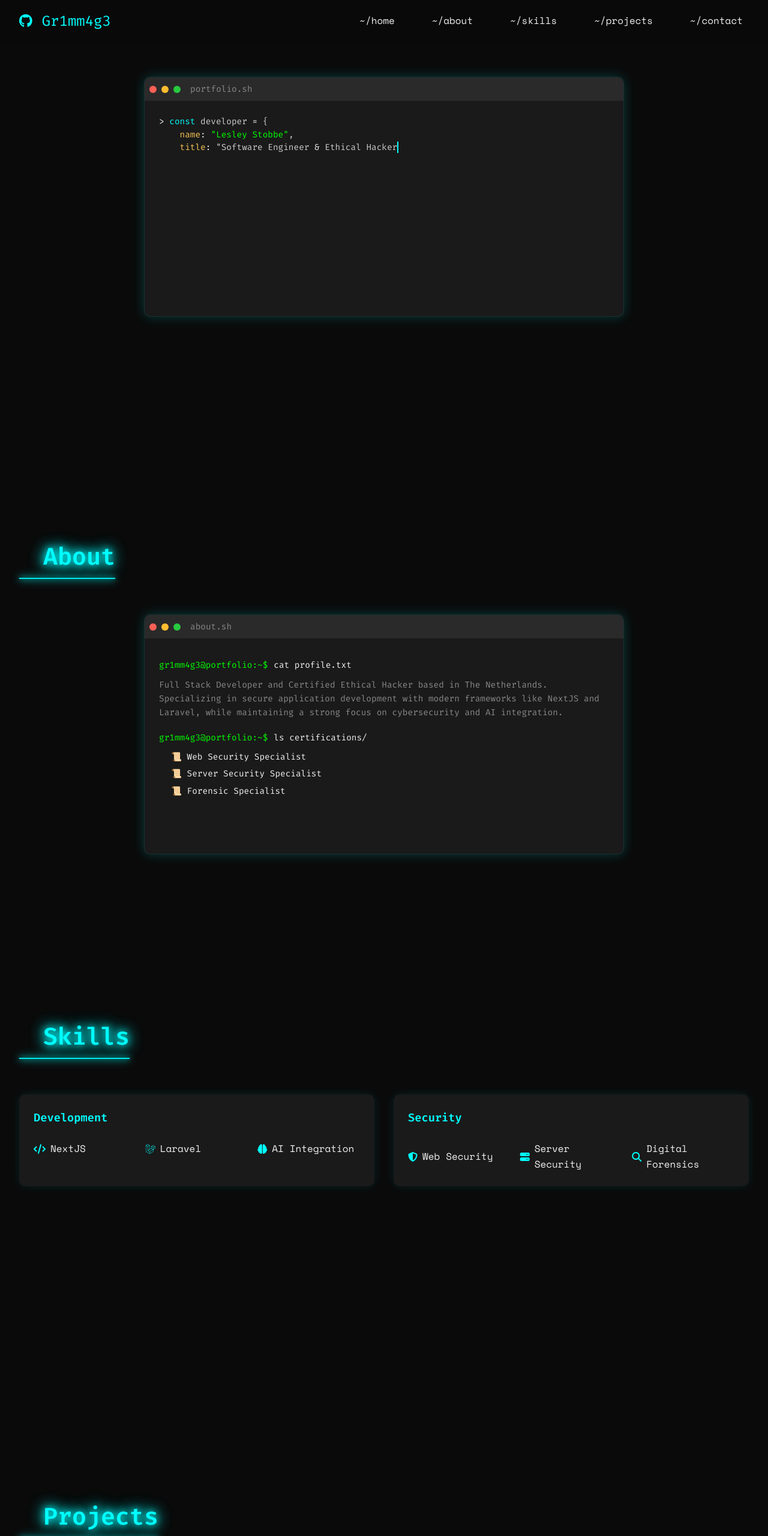
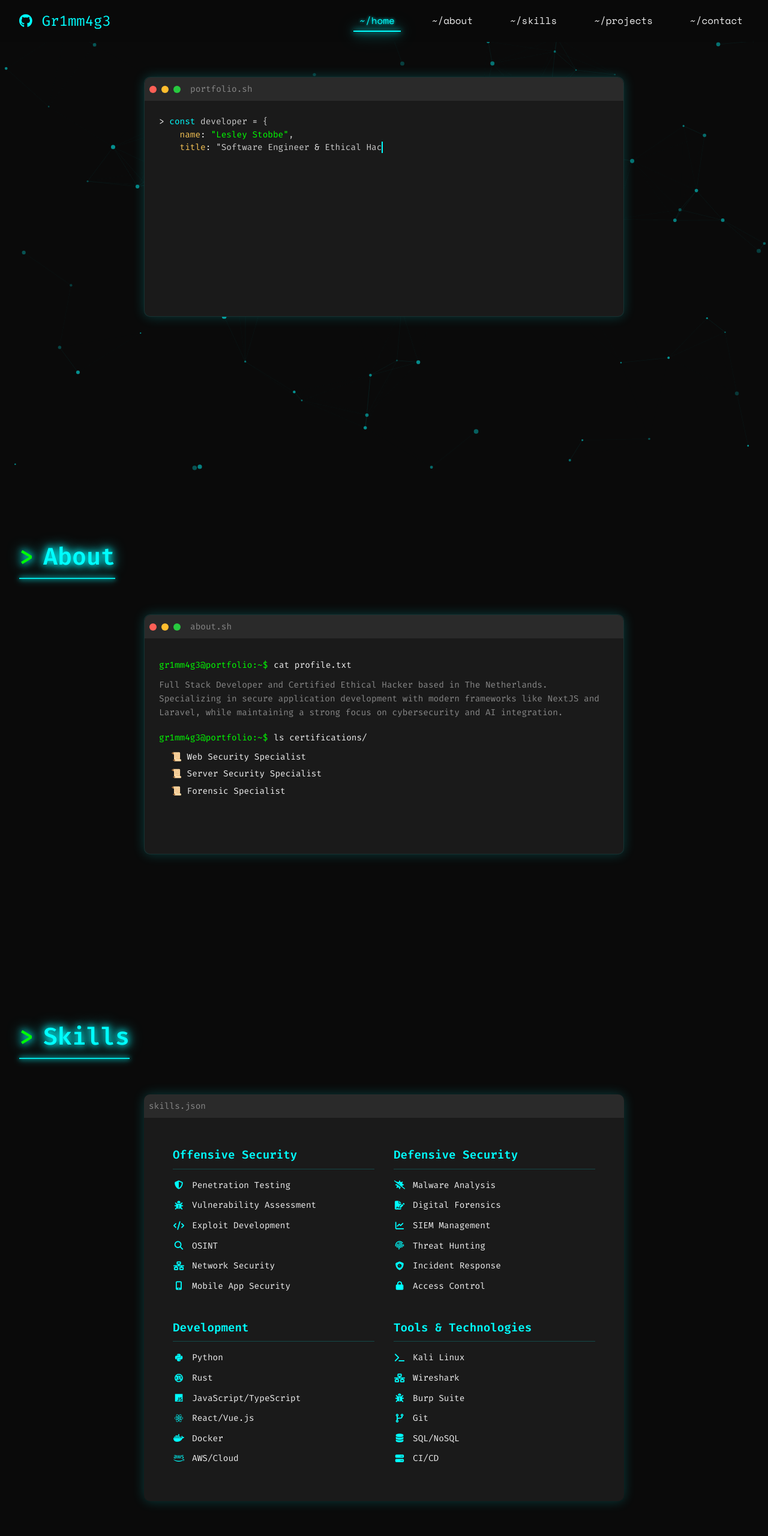
Before and after one commit to Gr1mm4g3/Portfolio, a plain HTML site: page index.html in a window 1280 px wide. Shown: the top 2560 px of the page at 60% size. Drawn offline with nearby package versions, Linux system fonts and the light colour scheme; animation ran at ten frames a second.

Commit message:
Background particle effects

```diff
--- a/css/animations.css
+++ b/css/animations.css
@@ -263,7 +263,7 @@
 /* Terminal Window Cyberpunk Hover Effect */
 .hero .terminal-window,
 .about .terminal-window,
-.projects .terminal-window {
+.skills .terminal-window,{
     position: relative;
     transition: transform 0.3s ease;
     border: 1px solid rgba(0, 255, 255, 0.1);
@@ -297,13 +297,15 @@
 
 .hero .terminal-window:hover,
 .about .terminal-window:hover,
-.projects .terminal-window:hover {
+.projects .terminal-window:hover,
+.skills .terminal-window:hover {
     transform: translateY(-2px);
 }
 
 .hero .terminal-window:hover::before,
 .about .terminal-window:hover::before,
-.projects .terminal-window:hover::before {
+.projects .terminal-window:hover::before,
+.skills .terminal-window:hover::before {
     opacity: 1;
     animation: cyberpunkBorder 3s linear infinite;
 }
--- a/css/style.css
+++ b/css/style.css
@@ -109,10 +109,39 @@ body {
     text-decoration: none;
     margin-left: 2rem;
     transition: color 0.3s ease;
+    position: relative;
+    padding: 0.5rem 1rem;
 }
 
 .nav-links a:hover {
     color: var(--accent-primary);
+}
+
+.nav-links a::after {
+    content: '';
+    position: absolute;
+    bottom: -2px;
+    left: 0;
+    width: 100%;
+    height: 2px;
+    background: var(--accent-primary);
+    transform: scaleX(0);
+    transform-origin: right;
+    transition: transform 0.3s ease;
+}
+
+.nav-links a:hover::after,
+.nav-links a.active::after {
+    transform: scaleX(1);
+    transform-origin: left;
+    box-shadow: 0 0 10px var(--accent-primary),
+                0 0 20px var(--accent-primary),
+                0 0 30px var(--accent-primary);
+}
+
+.nav-links a.active {
+    color: var(--accent-primary);
+    text-shadow: 0 0 5px var(--accent-primary);
 }
 
 /* Section Styles */
@@ -414,45 +443,55 @@ section {
 /* Skills Grid Styles */
 .skills-grid {
     display: grid;
-    grid-template-columns: repeat(auto-fit, minmax(300px, 1fr));
+    grid-template-columns: repeat(auto-fit, minmax(250px, 1fr));
     gap: 2rem;
-    margin-top: 2rem;
-}
-
-.skill-category {
-    background-color: var(--bg-secondary);
-    border-radius: 10px;
     padding: 1.5rem;
-    box-shadow: 0 0 15px rgba(0, 255, 255, 0.1);
-    transition: transform 0.3s ease, box-shadow 0.3s ease;
-}
-
-.skill-category:hover {
-    transform: translateY(-5px);
-    box-shadow: 0 0 20px rgba(0, 255, 255, 0.2);
 }
 
 .skill-category h3 {
     color: var(--accent-primary);
-    margin-bottom: 1.5rem;
-    font-family: var(--font-mono);
+    margin-bottom: 1rem;
+    font-size: 1.2rem;
+    border-bottom: 1px solid rgba(0, 255, 255, 0.2);
+    padding-bottom: 0.5rem;
 }
 
-.skill-items {
-    display: grid;
-    grid-template-columns: repeat(auto-fit, minmax(120px, 1fr));
-    gap: 1rem;
+.skill-list {
+    list-style: none;
+    padding: 0;
 }
 
-.skill-item {
+.skill-list li {
     display: flex;
     align-items: center;
-    gap: 0.5rem;
+    gap: 0.75rem;
+    margin-bottom: 0.75rem;
     color: var(--text-primary);
+    transition: all 0.3s ease;
 }
 
-.skill-item i {
+.skill-list li:hover {
+    color: var(--accent-secondary);
+    transform: translateX(5px);
+}
+
+.skill-list i {
     color: var(--accent-primary);
+    width: 20px;
+    text-align: center;
+    transition: all 0.3s ease;
+}
+
+.skill-list li:hover i {
+    color: var(--accent-secondary);
+    transform: scale(1.2);
+}
+
+@media (max-width: 768px) {
+    .skills-grid {
+        grid-template-columns: 1fr;
+        gap: 1.5rem;
+    }
 }
 
 /* Syntax Highlighting */
@@ -755,3 +794,13 @@ footer {
         grid-template-columns: 1fr;
     }
 }
+
+#particleCanvas {
+    position: fixed;
+    top: 0;
+    left: 0;
+    width: 100%;
+    height: 100%;
+    z-index: -1;
+    opacity: 0.6;
+}
--- a/index.html
+++ b/index.html
@@ -23,6 +23,7 @@
     <link rel="stylesheet" href="css/animations.css">
 </head>
 <body>
+    <canvas id="particleCanvas"></canvas>
     <!-- Navigation -->
     <nav class="navbar">
         <div class="nav-brand">
@@ -96,39 +97,58 @@
     <!-- Skills Section -->
     <section id="skills" class="skills">
         <h2 class="section-title">Skills</h2>
-        <div class="skills-grid">
-            <div class="skill-category">
-                <h3>Development</h3>
-                <div class="skill-items">
-                    <div class="skill-item">
-                        <i class="fas fa-code"></i>
-                        <span>NextJS</span>
+        <div class="terminal-window">
+            <div class="terminal-header">
+                <div class="terminal-title">skills.json</div>
+            </div>
+            <div class="terminal-content">
+                <div class="skills-grid">
+                    <div class="skill-category">
+                        <h3>Offensive Security</h3>
+                        <ul class="skill-list">
+                            <li><i class="fas fa-shield-alt"></i> Penetration Testing</li>
+                            <li><i class="fas fa-bug"></i> Vulnerability Assessment</li>
+                            <li><i class="fas fa-code"></i> Exploit Development</li>
+                            <li><i class="fas fa-search"></i> OSINT</li>
+                            <li><i class="fas fa-network-wired"></i> Network Security</li>
+                            <li><i class="fas fa-mobile-alt"></i> Mobile App Security</li>
+                        </ul>
                     </div>
-                    <div class="skill-item">
-                        <i class="fab fa-laravel"></i>
-                        <span>Laravel</span>
+
+                    <div class="skill-category">
+                        <h3>Defensive Security</h3>
+                        <ul class="skill-list">
+                            <li><i class="fas fa-virus-slash"></i> Malware Analysis</li>
+                            <li><i class="fas fa-file-signature"></i> Digital Forensics</li>
+                            <li><i class="fas fa-chart-line"></i> SIEM Management</li>
+                            <li><i class="fas fa-fingerprint"></i> Threat Hunting</li>
+                            <li><i class="fas fa-shield-virus"></i> Incident Response</li>
+                            <li><i class="fas fa-lock"></i> Access Control</li>
+                        </ul>
                     </div>
-                    <div class="skill-item">
-                        <i class="fas fa-brain"></i>
-                        <span>AI Integration</span>
+
+                    <div class="skill-category">
+                        <h3>Development</h3>
+                        <ul class="skill-list">
+                            <li><i class="fab fa-python"></i> Python</li>
+                            <li><i class="fab fa-rust"></i> Rust</li>
+                            <li><i class="fab fa-js"></i> JavaScript/TypeScript</li>
+                            <li><i class="fab fa-react"></i> React/Vue.js</li>
+                            <li><i class="fab fa-docker"></i> Docker</li>
+                            <li><i class="fab fa-aws"></i> AWS/Cloud</li>
+                        </ul>
                     </div>
-                </div>
-            </div>
 
-            <div class="skill-category">
-                <h3>Security</h3>
-                <div class="skill-items">
-                    <div class="skill-item">
-                        <i class="fas fa-shield-alt"></i>
-                        <span>Web Security</span>
-                    </div>
-                    <div class="skill-item">
-                        <i class="fas fa-server"></i>
-                        <span>Server Security</span>
-                    </div>
-                    <div class="skill-item">
-                        <i class="fas fa-search"></i>
-                        <span>Digital Forensics</span>
+                    <div class="skill-category">
+                        <h3>Tools & Technologies</h3>
+                        <ul class="skill-list">
+                            <li><i class="fas fa-terminal"></i> Kali Linux</li>
+                            <li><i class="fas fa-network-wired"></i> Wireshark</li>
+                            <li><i class="fas fa-bug"></i> Burp Suite</li>
+                            <li><i class="fas fa-code-branch"></i> Git</li>
+                            <li><i class="fas fa-database"></i> SQL/NoSQL</li>
+                            <li><i class="fas fa-server"></i> CI/CD</li>
+                        </ul>
                     </div>
                 </div>
             </div>
@@ -141,16 +161,16 @@
         <div class="project-grid">
             <div class="terminal-window">
                 <div class="terminal-header">
-                    <div class="terminal-title">Network Intrusion Detection System</div>
+                    <div class="terminal-title">AI Image Generator</div>
                 </div>
                 <div class="terminal-content">
-                    <h3>NIDS with Machine Learning</h3>
-                    <p>Advanced network security tool using ML algorithms to detect and prevent cyber attacks in real-time.</p>
+                    <h3>Creative AI Art Platform</h3>
+                    <p>Full-stack application that generates unique artwork using stable diffusion models with custom fine-tuning capabilities.</p>
                     <div class="tech-stack">
                         <span>Python</span>
-                        <span>TensorFlow</span>
-                        <span>Scikit-learn</span>
-                        <span>Wireshark</span>
+                        <span>PyTorch</span>
+                        <span>React</span>
+                        <span>FastAPI</span>
                     </div>
                     <div class="project-links">
                         <a href="#" class="btn">View Demo</a>
@@ -161,16 +181,16 @@
 
             <div class="terminal-window">
                 <div class="terminal-header">
-                    <div class="terminal-title">Secure File Vault</div>
+                    <div class="terminal-title">Real-time Collaboration Suite</div>
                 </div>
                 <div class="terminal-content">
-                    <h3>Zero-Knowledge Encryption Vault</h3>
-                    <p>End-to-end encrypted file storage system with zero-knowledge architecture and military-grade encryption.</p>
+                    <h3>Team Workspace Platform</h3>
+                    <p>Modern collaboration platform with real-time document editing, video chat, and project management tools.</p>
                     <div class="tech-stack">
-                        <span>Rust</span>
-                        <span>WebAssembly</span>
-                        <span>React</span>
-                        <span>AWS</span>
+                        <span>TypeScript</span>
+                        <span>Next.js</span>
+                        <span>Socket.io</span>
+                        <span>PostgreSQL</span>
                     </div>
                     <div class="project-links">
                         <a href="#" class="btn">View Demo</a>
@@ -181,16 +201,16 @@
 
             <div class="terminal-window">
                 <div class="terminal-header">
-                    <div class="terminal-title">Blockchain Security Analyzer</div>
+                    <div class="terminal-title">Smart Home Dashboard</div>
                 </div>
                 <div class="terminal-content">
-                    <h3>Smart Contract Vulnerability Scanner</h3>
-                    <p>Automated security analysis tool for smart contracts, detecting common vulnerabilities and attack vectors.</p>
+                    <h3>IoT Control Center</h3>
+                    <p>Centralized dashboard for managing smart home devices with automation rules and energy consumption analytics.</p>
                     <div class="tech-stack">
-                        <span>Solidity</span>
-                        <span>TypeScript</span>
+                        <span>Vue.js</span>
                         <span>Node.js</span>
-                        <span>Web3.js</span>
+                        <span>MQTT</span>
+                        <span>InfluxDB</span>
                     </div>
                     <div class="project-links">
                         <a href="#" class="btn">View Demo</a>
@@ -201,15 +221,15 @@
 
             <div class="terminal-window">
                 <div class="terminal-header">
-                    <div class="terminal-title">Threat Intel Dashboard</div>
+                    <div class="terminal-title">Code Learning Platform</div>
                 </div>
                 <div class="terminal-content">
-                    <h3>Real-time Threat Intelligence Platform</h3>
-                    <p>Cybersecurity dashboard aggregating and analyzing threat data from multiple sources with real-time alerts.</p>
+                    <h3>Interactive Programming Tutorials</h3>
+                    <p>Educational platform with interactive coding challenges, real-time code execution, and progress tracking.</p>
                     <div class="tech-stack">
-                        <span>Vue.js</span>
-                        <span>D3.js</span>
-                        <span>FastAPI</span>
+                        <span>React</span>
+                        <span>GraphQL</span>
+                        <span>Docker</span>
                         <span>MongoDB</span>
                     </div>
                     <div class="project-links">
@@ -221,35 +241,15 @@
 
             <div class="terminal-window">
                 <div class="terminal-header">
-                    <div class="terminal-title">Malware Analysis Lab</div>
+                    <div class="terminal-title">E-commerce Platform</div>
                 </div>
                 <div class="terminal-content">
-                    <h3>Automated Malware Sandbox</h3>
-                    <p>Secure environment for automated malware analysis with behavior monitoring and detailed reporting capabilities.</p>
+                    <h3>Modern Shopping Experience</h3>
+                    <p>Full-featured e-commerce solution with real-time inventory, AI-powered recommendations, and analytics dashboard.</p>
                     <div class="tech-stack">
-                        <span>Python</span>
-                        <span>Docker</span>
-                        <span>Cuckoo</span>
-                        <span>YARA</span>
-                    </div>
-                    <div class="project-links">
-                        <a href="#" class="btn">View Demo</a>
-                        <a href="#" class="btn">Source Code</a>
-                    </div>
-                </div>
-            </div>
-
-            <div class="terminal-window">
-                <div class="terminal-header">
-                    <div class="terminal-title">Phishing Defense Kit</div>
-                </div>
-                <div class="terminal-content">
-                    <h3>Anti-Phishing Toolkit</h3>
-                    <p>ML-powered phishing detection system with email analysis, URL scanning, and real-time threat intelligence integration.</p>
-                    <div class="tech-stack">
-                        <span>Python</span>
-                        <span>FastAPI</span>
-                        <span>React</span>
+                        <span>Next.js</span>
+                        <span>Stripe</span>
+                        <span>Redis</span>
                         <span>PostgreSQL</span>
                     </div>
                     <div class="project-links">
@@ -261,36 +261,16 @@
 
             <div class="terminal-window">
                 <div class="terminal-header">
-                    <div class="terminal-title">IoT Security Scanner</div>
+                    <div class="terminal-title">Social Media Analytics</div>
                 </div>
                 <div class="terminal-content">
-                    <h3>IoT Vulnerability Assessment</h3>
-                    <p>Comprehensive security scanner for IoT devices, identifying firmware vulnerabilities and misconfigurations.</p>
-                    <div class="tech-stack">
-                        <span>Rust</span>
-                        <span>Python</span>
-                        <span>Angular</span>
-                        <span>MongoDB</span>
-                    </div>
-                    <div class="project-links">
-                        <a href="#" class="btn">View Demo</a>
-                        <a href="#" class="btn">Source Code</a>
-                    </div>
-                </div>
-            </div>
-
-            <div class="terminal-window">
-                <div class="terminal-header">
-                    <div class="terminal-title">Red Team Arsenal</div>
-                </div>
-                <div class="terminal-content">
-                    <h3>Penetration Testing Framework</h3>
-                    <p>Modular penetration testing toolkit with automated reconnaissance, exploitation, and reporting capabilities.</p>
+                    <h3>Social Insights Platform</h3>
+                    <p>Analytics platform that processes social media data to provide engagement insights and trend analysis using ML.</p>
                     <div class="tech-stack">
                         <span>Python</span>
-                        <span>Go</span>
-                        <span>Vue.js</span>
-                        <span>Redis</span>
+                        <span>TensorFlow</span>
+                        <span>FastAPI</span>
+                        <span>Elasticsearch</span>
                     </div>
                     <div class="project-links">
                         <a href="#" class="btn">View Demo</a>
--- a/js/main.js
+++ b/js/main.js
@@ -56,6 +56,9 @@ document.addEventListener('DOMContentLoaded', () => {
             }
         });
     }
+
+    // Initialize particle effect
+    initializeParticleEffect();
 });
 
 /**
@@ -281,6 +284,90 @@ function initializeAboutTerminal() {
 }
 
 /**
+ * Initializes particle effect
+ */
+function initializeParticleEffect() {
+    const canvas = document.getElementById('particleCanvas');
+    const ctx = canvas.getContext('2d');
+
+    // Set canvas size
+    function resizeCanvas() {
+        canvas.width = window.innerWidth;
+        canvas.height = window.innerHeight;
+    }
+
+    resizeCanvas();
+    window.addEventListener('resize', resizeCanvas);
+
+    // Particle class
+    class Particle {
+        constructor() {
+            this.reset();
+        }
+
+        reset() {
+            this.x = Math.random() * canvas.width;
+            this.y = Math.random() * canvas.height;
+            this.size = Math.random() * 3 + 1; // Increased size
+            this.speedX = (Math.random() - 0.5) * 0.5;
+            this.speedY = (Math.random() - 0.5) * 0.5;
+            this.opacity = Math.random() * 0.7 + 0.3; // Increased opacity range
+        }
+
+        update() {
+            this.x += this.speedX;
+            this.y += this.speedY;
+
+            if (this.x < 0 || this.x > canvas.width ||
+                this.y < 0 || this.y > canvas.height) {
+                this.reset();
+            }
+        }
+
+        draw() {
+            ctx.fillStyle = `rgba(0, 255, 255, ${this.opacity})`;
+            ctx.beginPath();
+            ctx.arc(this.x, this.y, this.size, 0, Math.PI * 2);
+            ctx.fill();
+        }
+    }
+
+    // Create particle array
+    const particles = Array.from({ length: 100 }, () => new Particle());
+
+    // Animation loop
+    function animate() {
+        ctx.clearRect(0, 0, canvas.width, canvas.height);
+
+        particles.forEach(particle => {
+            particle.update();
+            particle.draw();
+        });
+
+        // Draw connecting lines between nearby particles
+        particles.forEach((p1, i) => {
+            particles.slice(i + 1).forEach(p2 => {
+                const dx = p1.x - p2.x;
+                const dy = p1.y - p2.y;
+                const distance = Math.sqrt(dx * dx + dy * dy);
+
+                if (distance < 150) { // Increased connection distance
+                    ctx.strokeStyle = `rgba(0, 255, 255, ${0.15 * (1 - distance / 150)})`; // Increased line opacity
+                    ctx.beginPath();
+                    ctx.moveTo(p1.x, p1.y);
+                    ctx.lineTo(p2.x, p2.y);
+                    ctx.stroke();
+                }
+            });
+        });
+
+        requestAnimationFrame(animate);
+    }
+
+    animate();
+}
+
+/**
  * Updates active state of navigation links based on scroll position
  */
 function updateActiveNavLink() {
```
